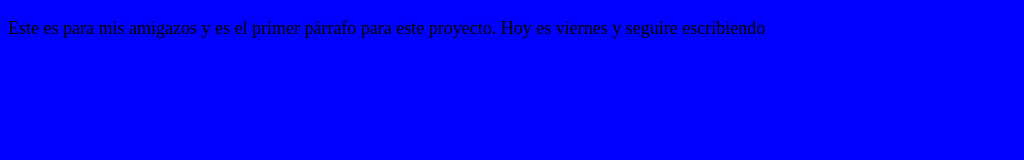
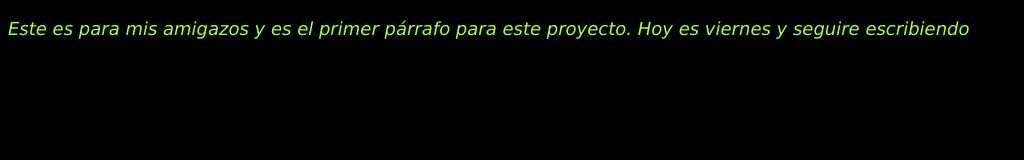
Before and after one commit to cpardog/project1, a plain HTML site: page index.html in a window 1280 px wide. Shown: the whole page, without its empty margins (0-1024 px from the left). Drawn offline with Linux system fonts and the light colour scheme.

Commit message:
ultimos colores sorry-!

```diff
--- a/css/estilos.css
+++ b/css/estilos.css
@@ -1,4 +1,8 @@
 body{
-    background-color: blue;
+    background-color: black;
     font-size: large;
+    font-family: Verdana, Geneva, Tahoma, sans-serif;
+    font-style:italic ;
+    color:greenyellow;
+
 }
```
